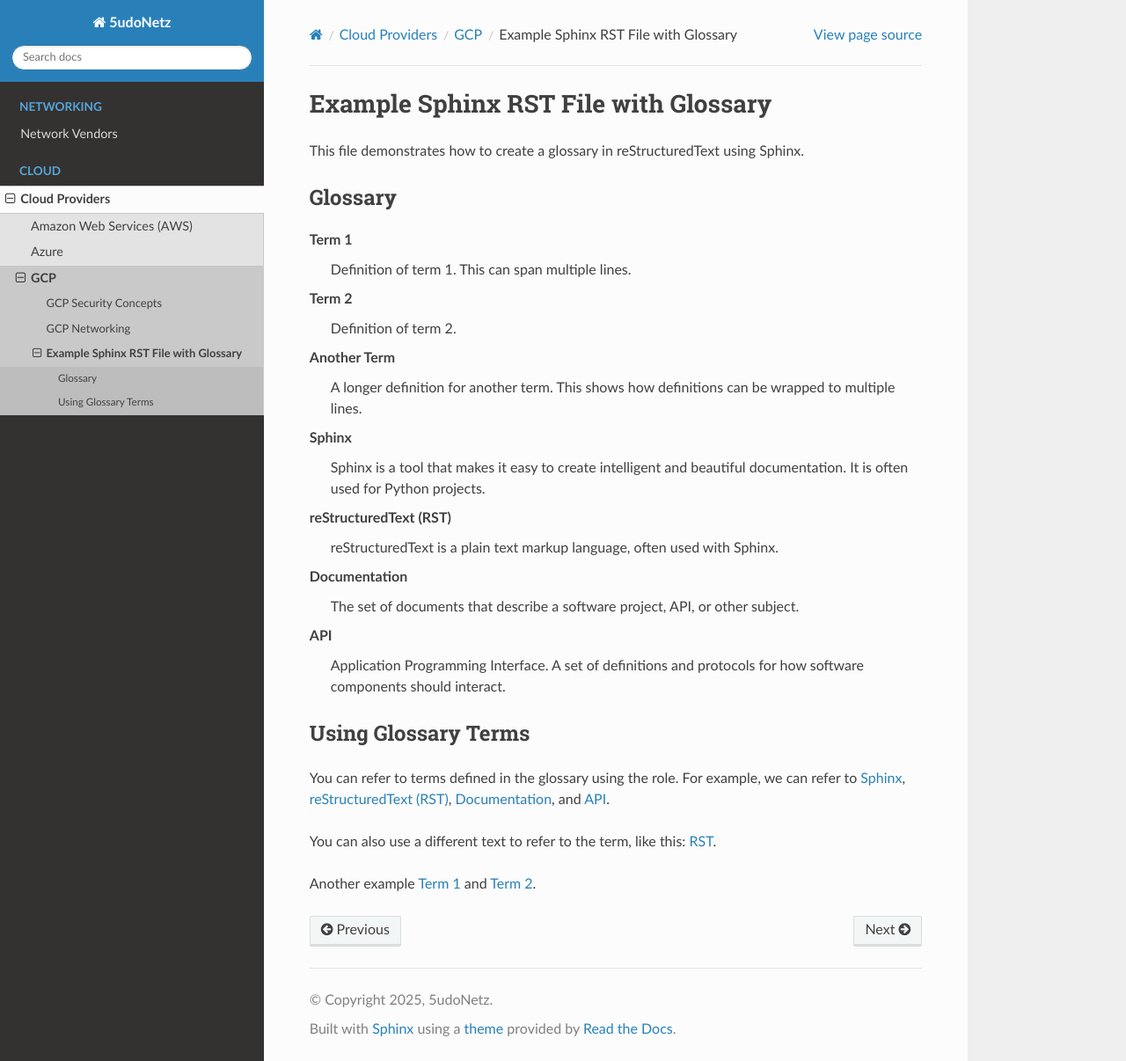
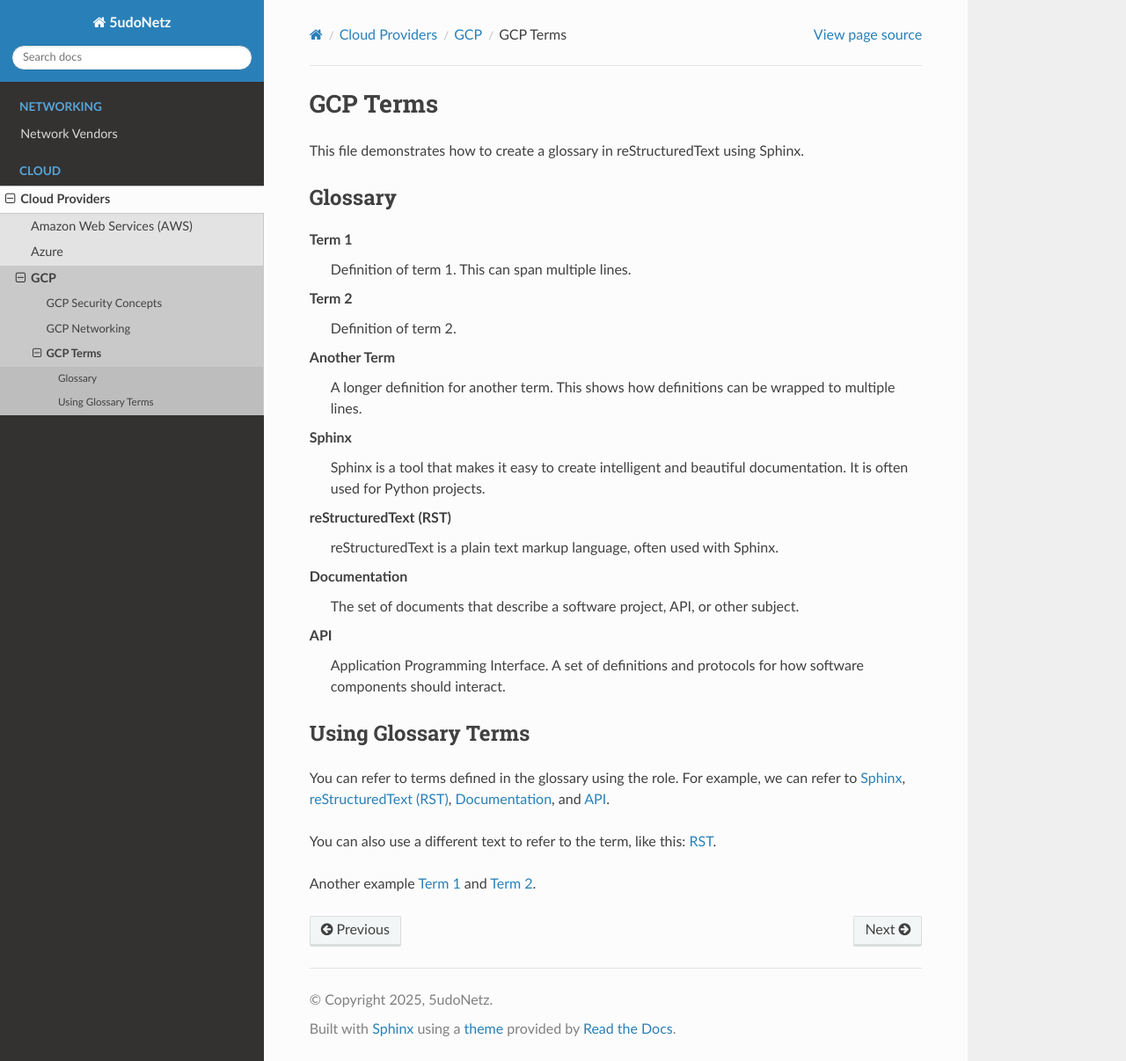
Before and after one commit to sudonetworks/docs, a Sphinx documentation site: the page built from docs/source/cloud_providers/gcp/glossary/index.rst, in a window 1280 px wide and 1206 px high. Shown: the whole window at 88% size. Built offline with Sphinx 7.4.7 and the Read the Docs theme 3.1.0, drawn with Linux system fonts in a browser that asks for light colours; pages that are not in the unit, such as notebooks, are missing from menus.

Commit message:
fixed name of file

```diff
--- a/docs/source/cloud_providers/gcp/glossary/index.rst
+++ b/docs/source/cloud_providers/gcp/glossary/index.rst
@@ -1,5 +1,5 @@
-Example Sphinx RST File with Glossary
-====================================
+GCP Terms
+=========
 
 This file demonstrates how to create a glossary in reStructuredText using Sphinx.
 
```
